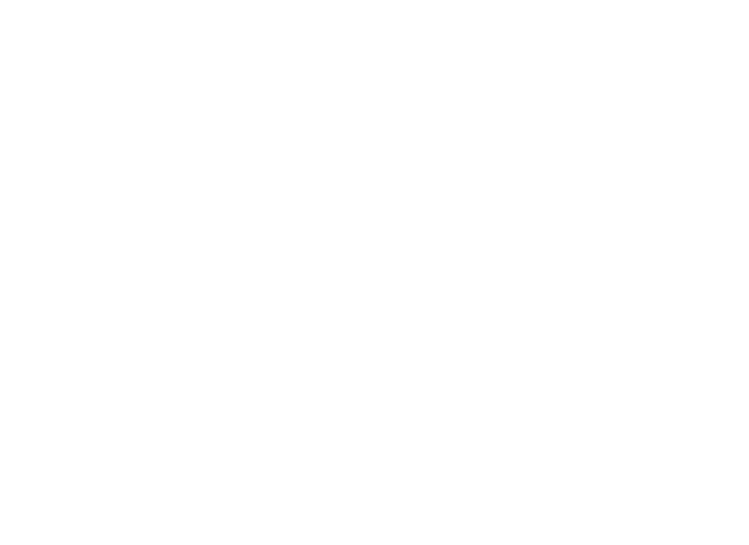
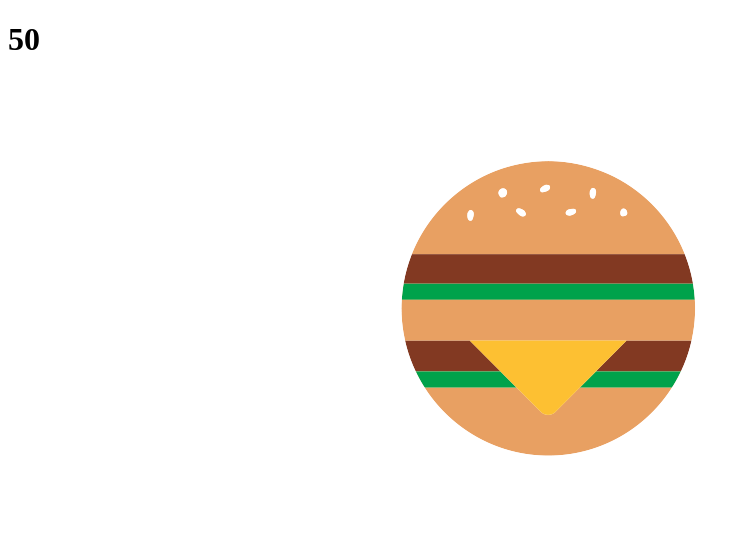
Before and after one commit to divtec-cejef/fifty-burgers-JoanVallat, a plain HTML site: page index.html in a window 1280 px wide. Shown: the whole page, without its empty margins (0-749 px from the left). Drawn offline with Linux system fonts and the light colour scheme.

Commit message:
Creation du header

```diff
--- a/index.html
+++ b/index.html
@@ -19,3 +19,15 @@
     <!--Style CSS -->
     <link rel="stylesheet" href="css/main.css">
 </head>
+
+
+<header>
+    <h1>50</h1>
+    <img src="images/fifty-burgers.png" height="458" width="767" alt="Logo Fifty Burger"/>
+</header>
+
+<main>
+    <h2>
+
+    </h2>
+</main>
```
